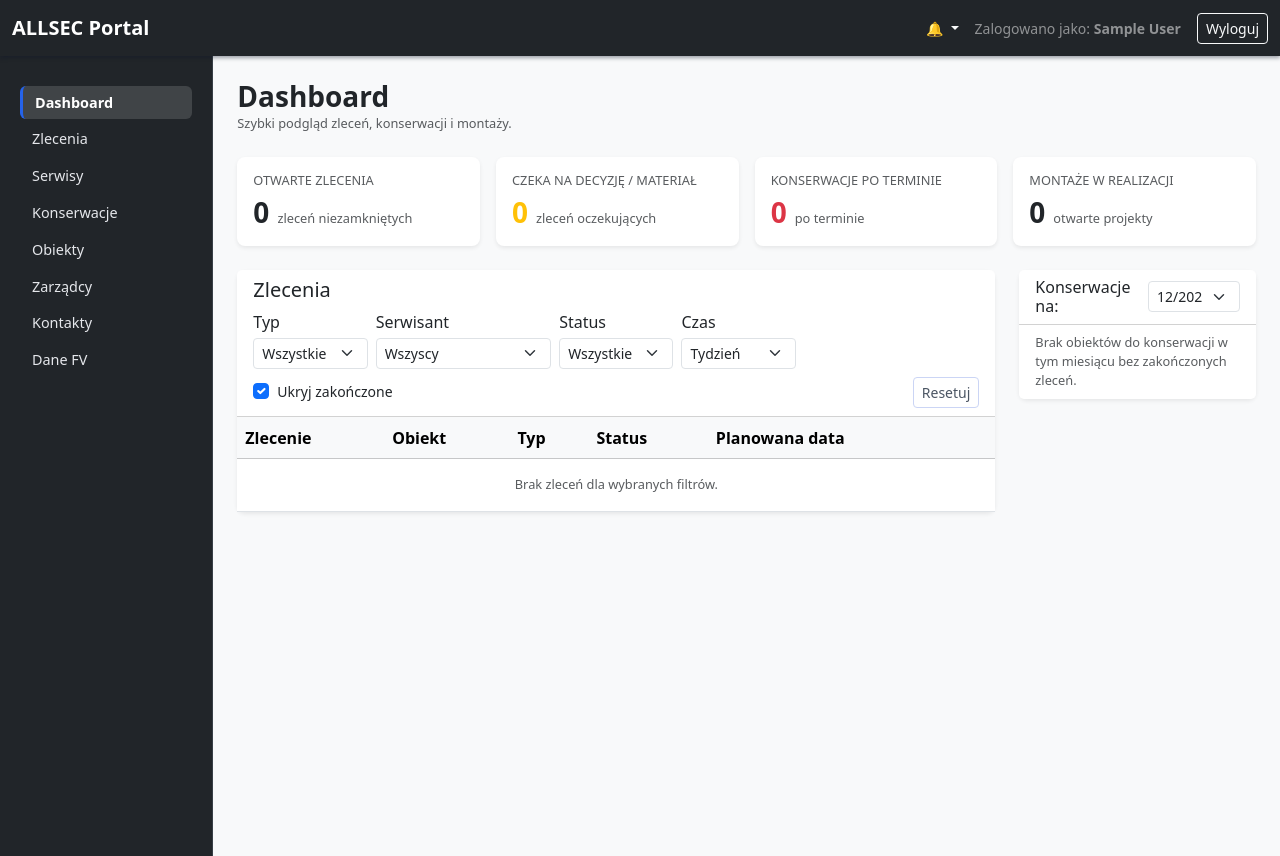
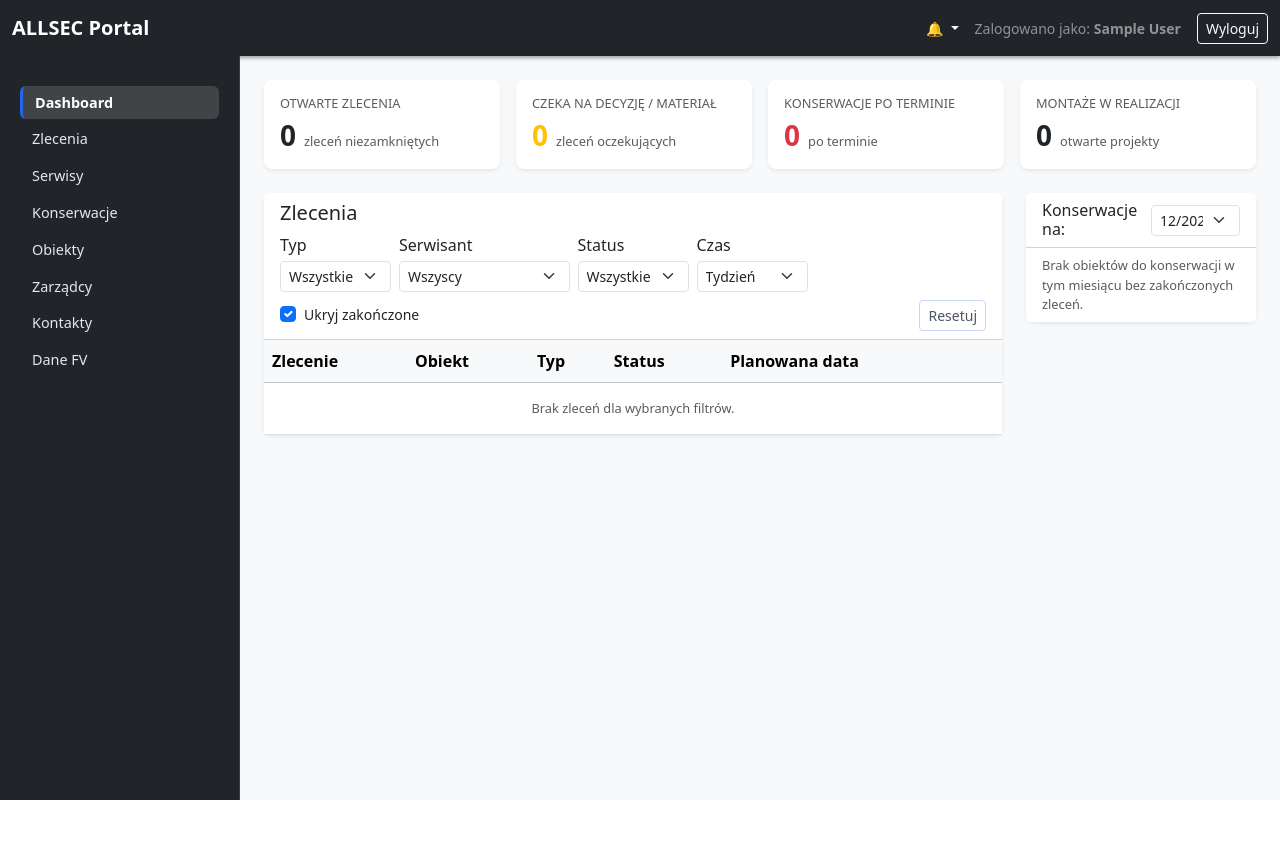
Before and after one commit to gravelTrip/allsec-portal, a Django app: page / in a window 1280 px wide. After the commit the page ends 800 px from the top, so only its background shows below. Run offline with Django 5.2, Linux system fonts and the light colour scheme; the visitor is signed in with stand-in values (Sample User, id 1); data comes from the database, SQL or seed files in the repository; data that the repository does not hold is empty; some libraries are stand-ins or nearby versions.

Commit message:
0.9.9.1 - drobne poprawki

```diff
--- a/allsec_portal/settings.py
+++ b/allsec_portal/settings.py
@@ -48,9 +48,14 @@ MIDDLEWARE = [
     'django.middleware.common.CommonMiddleware',
     'django.middleware.csrf.CsrfViewMiddleware',
     'django.contrib.auth.middleware.AuthenticationMiddleware',
+
+    # ✅ NOWE: serwisanci tylko PWA
+    'core.middleware.TechnicianPwaOnlyMiddleware',
+
     'django.contrib.messages.middleware.MessageMiddleware',
     'django.middleware.clickjacking.XFrameOptionsMiddleware',
 ]
+
 
 ROOT_URLCONF = 'allsec_portal.urls'
 
--- a/allsec_portal/urls.py
+++ b/allsec_portal/urls.py
@@ -16,9 +16,15 @@ Including another URLconf
 """
 from django.contrib import admin
 from django.urls import path, include
+from core.views import RoleBasedLoginView
 
 urlpatterns = [
     path("admin/", admin.site.urls),
     path("", include("core.urls")),
+
+    # login z redirectem wg roli
+    path("accounts/login/", RoleBasedLoginView.as_view(), name="login"),
+
+    # reszta auth urli (logout itd.)
     path("accounts/", include("django.contrib.auth.urls")),
 ]
--- /dev/null
+++ b/core/middleware.py
@@ -0,0 +1,55 @@
+from django.http import HttpResponseRedirect
+
+
+class TechnicianPwaOnlyMiddleware:
+    """
+    Serwisanci (grupa 'technician') mają mieć dostęp tylko do PWA.
+    Biuro (superuser lub grupa 'office') ma pełny dostęp do portalu.
+
+    Jeśli serwisant wejdzie na URL inny niż dozwolony -> redirect na /pwa/
+    """
+
+    def __init__(self, get_response):
+        self.get_response = get_response
+
+        # co serwisant może odpalać:
+        self.allowed_prefixes = (
+            "/pwa/",
+            "/api/pwa/",
+            "/accounts/",
+            "/static/",
+            "/media/",
+        )
+
+        # opcjonalne wyjątki (jakbyś kiedyś potrzebował)
+        self.allowed_exact = {
+            "/favicon.ico",
+            "/robots.txt",
+        }
+
+    def __call__(self, request):
+        user = getattr(request, "user", None)
+
+        if not user or not user.is_authenticated:
+            return self.get_response(request)
+
+        # role
+        is_office = user.is_superuser or user.groups.filter(name="office").exists()
+        is_technician = user.groups.filter(name="technician").exists()
+
+        # serwisant != biuro -> tylko PWA
+        if is_technician and not is_office:
+            path = request.path or "/"
+
+            # pozwól na dozwolone ścieżki
+            if path in self.allowed_exact or any(path.startswith(p) for p in self.allowed_prefixes):
+                return self.get_response(request)
+
+            # admin też blokujemy serwisantom (i tak nie powinni tam wchodzić)
+            if path.startswith("/admin/"):
+                return HttpResponseRedirect("/pwa/")
+
+            # wszystko inne = portal -> przerzut na PWA
+            return HttpResponseRedirect("/pwa/")
+
+        return self.get_response(request)
--- a/core/views.py
+++ b/core/views.py
@@ -2,6 +2,7 @@ from django.shortcuts import render, get_object_or_404, redirect
 from django.contrib.auth.decorators import login_required
 from django.contrib.auth import get_user_model
 from django.contrib import messages
+from django.contrib.auth.views import LoginView
 from django.core.paginator import Paginator
 from django.utils import timezone
 from datetime import date, timedelta
@@ -1651,3 +1652,18 @@ def workorder_event_open(request, event_id):
         return redirect("core:workorder_detail", pk=ev.work_order_id)
 
     return redirect("core:workorder_events")
+
+class RoleBasedLoginView(LoginView):
+    template_name = "registration/login.html"
+
+    def get_success_url(self):
+        user = self.request.user
+        is_office = user.is_superuser or user.groups.filter(name="office").exists()
+        is_technician = user.groups.filter(name="technician").exists()
+
+        # serwisant -> zawsze PWA (ignorujemy next)
+        if is_technician and not is_office:
+            return reverse("core:pwa_home")
+
+        # biuro -> dashboard
+        return reverse("core:dashboard")
--- a/static/css/main.css
+++ b/static/css/main.css
@@ -237,3 +237,25 @@ main h1.h3 {
     padding: .75rem;
     z-index: 1030;
 }
+
+/* ====== LAYOUT: stała szerokość SIDEBAR ====== */
+:root {
+  --sidebar-w: 240px; /* możesz zmienić np. 220/240/260 */
+}
+
+@media (min-width: 768px) {
+  #sidebar.sidebar {
+    width: var(--sidebar-w);
+    position: fixed;
+    top: 56px;          /* wysokość górnego navbaru */
+    left: 0;
+    overflow-y: auto;
+  }
+
+    #main-content {
+    margin-left: var(--sidebar-w);
+    width: calc(100% - var(--sidebar-w));
+    min-width: 0;
+  }
+
+}
--- a/templates/base.html
+++ b/templates/base.html
@@ -85,7 +85,7 @@
   <div class="container-fluid">
     <div class="row">
       <!-- LEWY SIDEBAR -->
-      <nav id="sidebar" class="col-md-2 col-lg-2 d-md-block bg-dark text-white sidebar collapse">
+<nav id="sidebar" class="d-md-block bg-dark text-white sidebar collapse">
         <div class="position-sticky pt-3">
           {% with url_name=request.resolver_match.url_name %}
           <ul class="nav flex-column">
@@ -154,7 +154,8 @@
       </nav>
 
       <!-- RIGHT CONTENT -->
-      <main class="col-md-9 ms-sm-auto col-lg-10 px-md-4 py-4">
+      <main id="main-content" class="px-md-4 py-4">
+
         {% block content %}
         <!-- Tutaj wchodzą konkretne strony -->
         {% endblock %}
--- a/templates/core/dashboard.html
+++ b/templates/core/dashboard.html
@@ -5,15 +5,7 @@
 {% block content %}
 <div id="dashboard-root" data-user-id="{{ request.user.id }}">
 
-  <!-- NAGŁÓWEK -->
-  <div class="d-flex justify-content-between align-items-center mb-4">
-    <div>
-      <h1 class="h3 mb-0">Dashboard</h1>
-      <p class="text-muted small mb-0">
-        Szybki podgląd zleceń, konserwacji i montaży.
-      </p>
-    </div>
-  </div>
+
 
   <!-- KAFLE KPI -->
   <div class="row g-3 mb-4">
```
